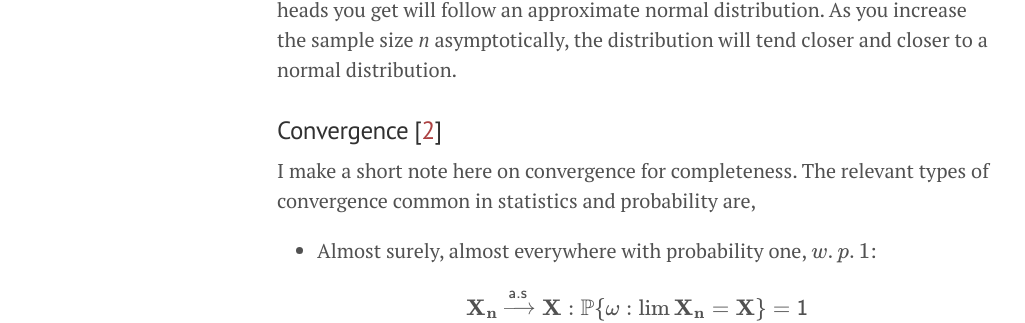
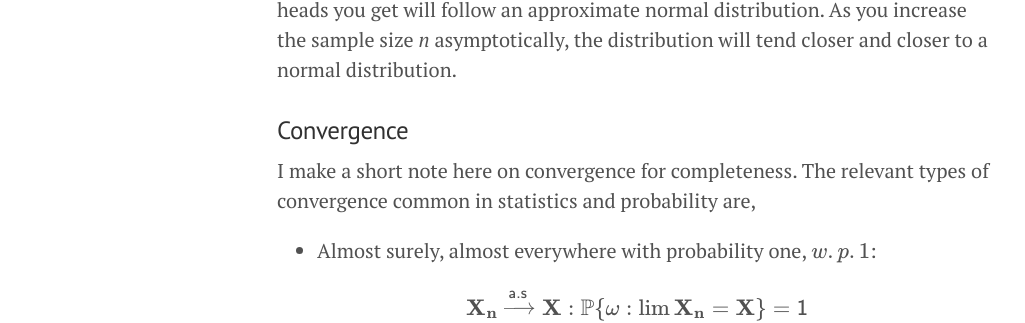
Before and after one commit to sujithjay/sujithjay.github.io, a Jekyll site: the page built from _posts/2018-03-10-The-Assumption-of-Normality-in-Time-Series.md, in a window 1280 px wide and 900 px high, scrolled down 1339 px. Shown: the part 146-469 px from the top of the window, without its empty margins (3-1028 px from the left). Built offline with Jekyll 4.4.1, drawn with Linux system fonts in a browser that asks for light colours; nearby versions of some CDN libraries; formulas are drawn with MathJax 3; comment, search, counter and statistics services are not loaded.

Commit message:
Minor edits to post

```diff
--- a/_posts/2018-03-10-The-Assumption-of-Normality-in-Time-Series.md
+++ b/_posts/2018-03-10-The-Assumption-of-Normality-in-Time-Series.md
@@ -27,7 +27,7 @@ $$\frac{\sqrt{n}}{\sigma}(\frac{1}{n}\sum_{i=1}^{n} x_{i} - \mu) \Rightarrow \ma
 In practice, how would you use this fact? A clichéd, yet pedagogical, example would be an experiment involving large number of coin flips. Suppose you choose a sample of _n_ coin flips and count the number of heads you get within the sample. If this exercise of choosing a sample is done over and over, the count of heads you get will follow an approximate normal distribution. As you increase the sample size _n_ asymptotically, the distribution will tend closer and closer to a normal distribution.
 
 
-### Convergence [[2](#references)]
+### Convergence
 I make a short note here on convergence for completeness. The relevant types of convergence common in statistics and probability are,
 * Almost surely, almost everywhere with probability one, \\(w.p.  1\\):
 
```
